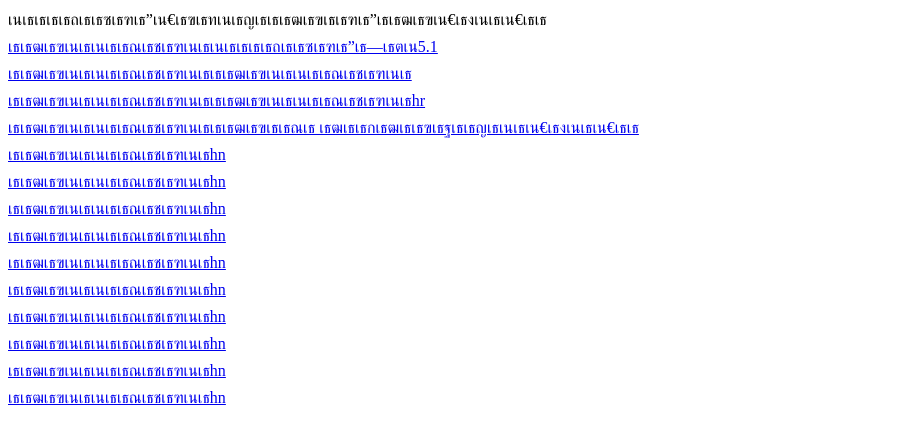
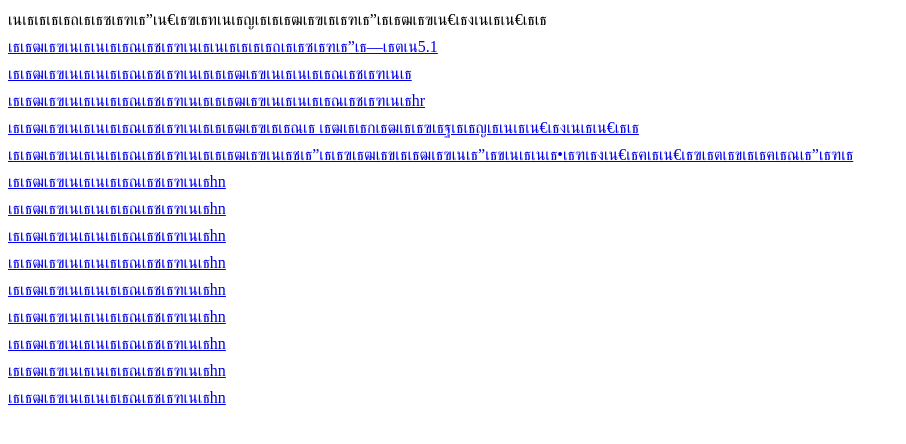
Before and after one commit to meen6767/meen6767, a plain HTML site: page index.html in a window 1280 px wide. Shown: the whole page, without its empty margins (0-906 px from the left). Drawn offline with Linux system fonts and the light colour scheme.

Commit message:
Update link text for 5.5.html in index.html

```diff
--- a/index.html
+++ b/index.html
@@ -9,7 +9,7 @@
      <a href="3.5.html" target=_parent>การใช้คำสั่งการใช้คำสั่ง</a><br>
      <a href="3.6.html" target=_self>การใช้คำสั่งการใช้คำสั่งhr</a><br>
      <a href="5.16.html" target=_top>การใช้คำสั่งการนำภาพมาประกอบในเว็บเพจ</a><br>
-      <a href="5.5.html" target=_blank>การใช้คำสั่งhn</a><br>
+      <a href="5.5.html" target=_blank>การใช้คำสั่งการแสดงรายการโดยใช้ตัวเลขเรียงลำดับ</a><br>
       <a href="5.9.html" target=_blank>การใช้คำสั่งhn</a><br>
       <a href="6.2.html" target=_blank>การใช้คำสั่งhn</a><br>
       <a href="6.3.html" target=_blank>การใช้คำสั่งhn</a><br>
```
